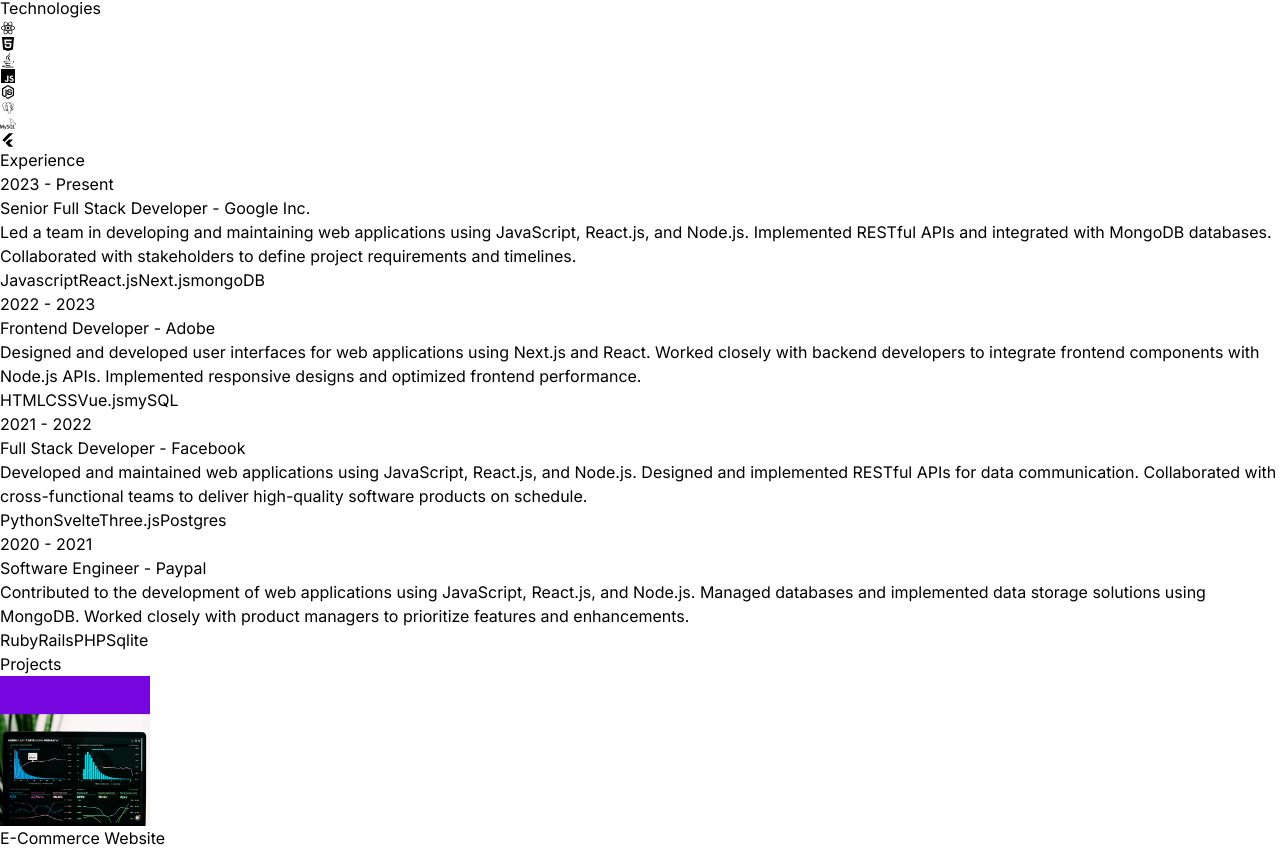
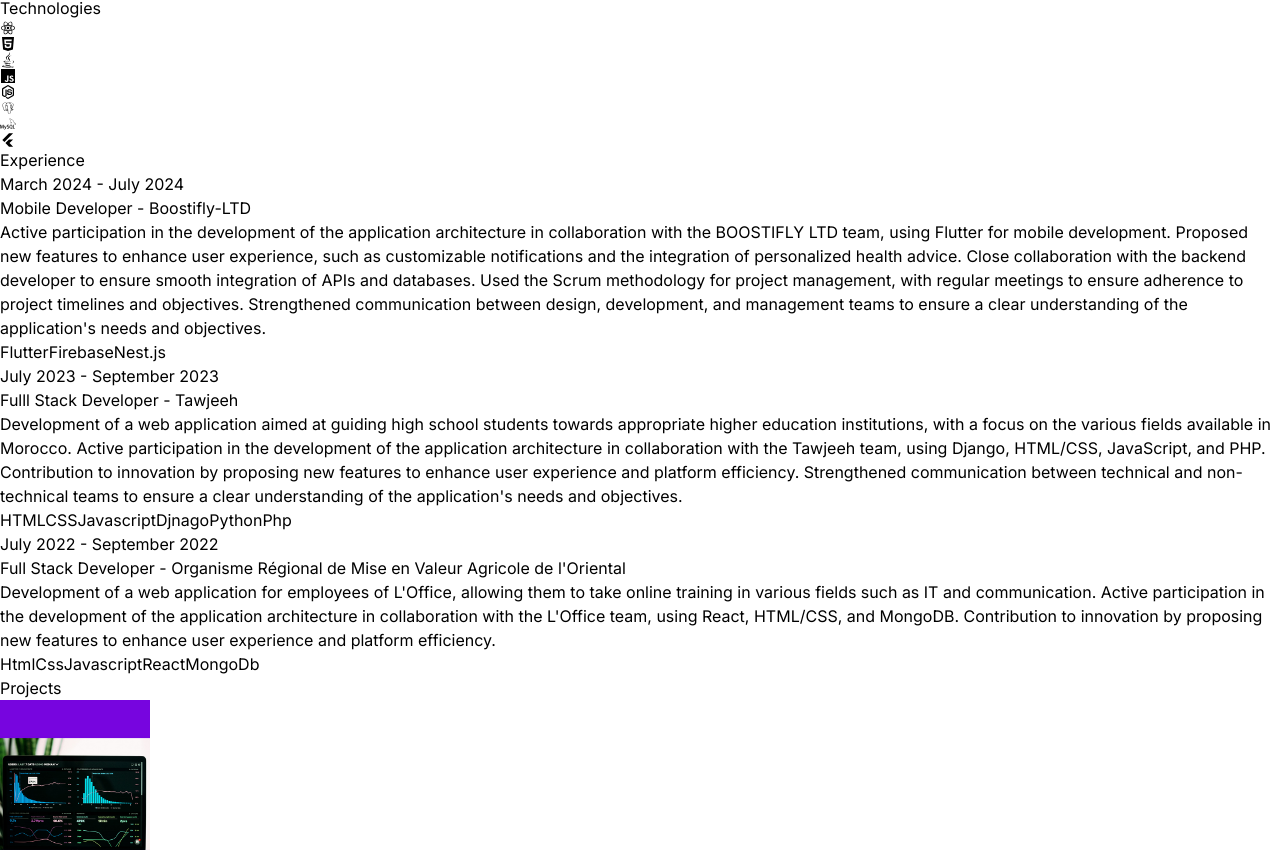
Before and after one commit to Naciri-Anas/anas-portfolio-react, a React (Vite) app: page / in a window 1280 px wide. Shown: the part 1940-2793 px from the top of the page. Built offline with nearby package versions, Linux system fonts and the light colour scheme.

Commit message:
today's update

```diff
--- a/src/components/Navbar.jsx
+++ b/src/components/Navbar.jsx
@@ -7,14 +7,14 @@
   return (
     <nav className="  mb-20 flex items-center justify-between py-6">
     <div className="flex flex-shrink-0 items-center">
-    <a className="text-white font-bold mx-2">Anas Naciri</a>
+    <a  href =""className="text-white font-bold mx-2">Anas Naciri</a>
 
     </div>
 
       <div className="m-8 flex items-center justify-center gap-4 text-2xl">
-        <FaLinkedin />
-        <FaGithub/>
-        <FaYoutube/>
+      <a href='https://www.linkedin.com/in/anas-naciri'><FaLinkedin /></a>
+       <a href='https://github.com/Naciri-Anas'><FaGithub/></a>
+        <a href='https://www.youtube.com/@anasnaciri5089'><FaYoutube/></a>
       </div>
     </nav>
   )
--- a/src/components/Projects.jsx
+++ b/src/components/Projects.jsx
@@ -15,6 +15,7 @@
         height={150}
         alt={project.title}
         className="mb-6 rounded transition-transform duration-300 transform hover:scale-105 hover:shadow-lg"
+
     />
 </div>
 
--- a/src/constants/index.js
+++ b/src/constants/index.js
@@ -13,33 +13,37 @@
 
 export const EXPERIENCES = [
   {
-    year: "2023 - Present",
-    role: "Senior Full Stack Developer",
-    company: "Google Inc.",
-    description: `Led a team in developing and maintaining web applications using JavaScript, React.js, and Node.js. Implemented RESTful APIs and integrated with MongoDB databases. Collaborated with stakeholders to define project requirements and timelines.`,
-    technologies: ["Javascript", "React.js", "Next.js", "mongoDB"],
+    year: "March 2024 - July 2024",
+    role: "Mobile Developer",
+    company: "Boostifly-LTD",
+    description: `
+Active participation in the development of the application architecture in collaboration with the BOOSTIFLY LTD team, using Flutter for mobile development.
+Proposed new features to enhance user experience, such as customizable notifications and the integration of personalized health advice.
+Close collaboration with the backend developer to ensure smooth integration of APIs and databases.
+Used the Scrum methodology for project management, with regular meetings to ensure adherence to project timelines and objectives.
+Strengthened communication between design, development, and management teams to ensure a clear understanding of the application's needs and objectives.`,
+    technologies: ["Flutter", "Firebase", "Nest.js"],
   },
   {
-    year: "2022 - 2023",
-    role: "Frontend Developer",
-    company: "Adobe",
-    description: `Designed and developed user interfaces for web applications using Next.js and React. Worked closely with backend developers to integrate frontend components with Node.js APIs. Implemented responsive designs and optimized frontend performance.`,
-    technologies: ["HTML", "CSS", "Vue.js", "mySQL"],
+    year: "July 2023 - September 2023",
+    role: "Fulll Stack Developer",
+    company: "Tawjeeh",
+    description: `Development of a web application aimed at guiding high school students towards appropriate higher education institutions, with a focus on the various fields available in Morocco.
+Active participation in the development of the application architecture in collaboration with the Tawjeeh team, using Django, HTML/CSS, JavaScript, and PHP.
+Contribution to innovation by proposing new features to enhance user experience and platform efficiency.
+Strengthened communication between technical and non-technical teams to ensure a clear understanding of the application's needs and objectives.`,
+    technologies: ["HTML", "CSS", "Javascript", "Djnago","Python","Php"],
   },
   {
-    year: "2021 - 2022",
+    year: "July 2022 - September 2022",
     role: "Full Stack Developer",
-    company: "Facebook",
-    description: `Developed and maintained web applications using JavaScript, React.js, and Node.js. Designed and implemented RESTful APIs for data communication. Collaborated with cross-functional teams to deliver high-quality software products on schedule.`,
-    technologies: ["Python", "Svelte", "Three.js", "Postgres"],
+    company:"Organisme Régional de Mise en Valeur Agricole de l'Oriental",
+    description: `Development of a web application for employees of L'Office, allowing them to take online training in various fields such as IT and communication.
+Active participation in the development of the application architecture in collaboration with the L'Office team, using React, HTML/CSS, and MongoDB.
+Contribution to innovation by proposing new features to enhance user experience and platform efficiency.`,
+    technologies: ["Html", "Css", "Javascript", "React","MongoDb"],
   },
-  {
-    year: "2020 - 2021",
-    role: "Software Engineer",
-    company: "Paypal",
-    description: `Contributed to the development of web applications using JavaScript, React.js, and Node.js. Managed databases and implemented data storage solutions using MongoDB. Worked closely with product managers to prioritize features and enhancements.`,
-    technologies: ["Ruby", "Rails", "PHP", "Sqlite"],
-  },
+
 ];
 
 export const PROJECTS = [
```
